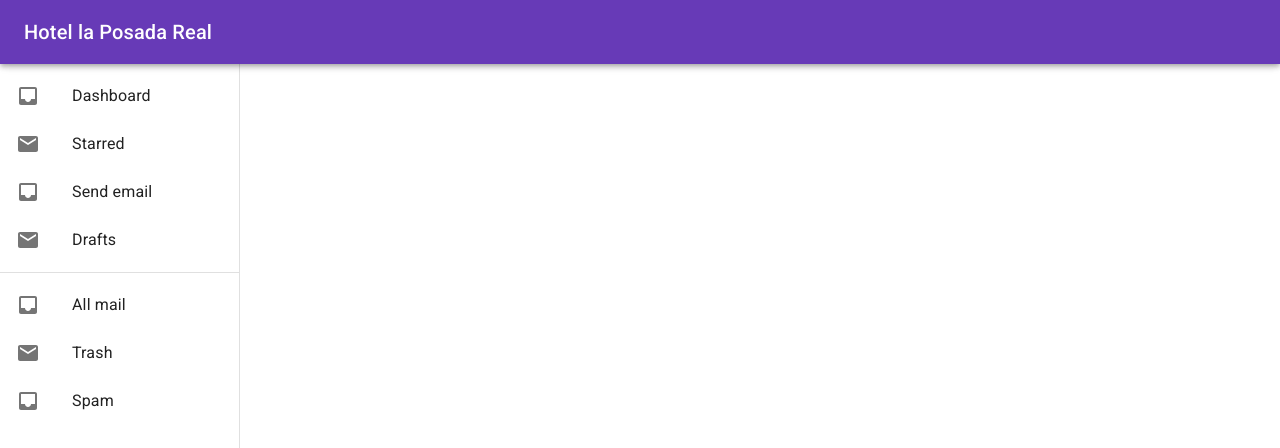
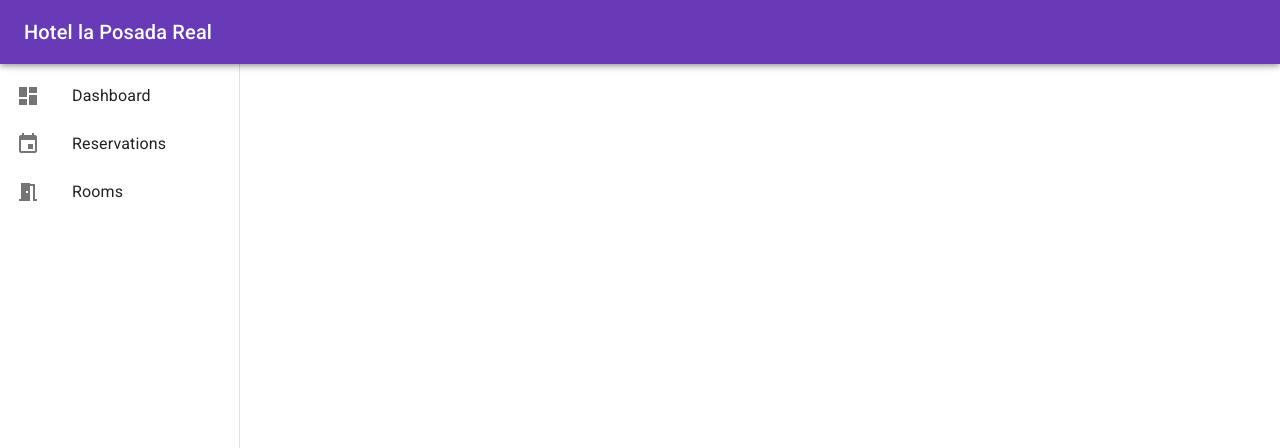
Before and after one commit to jkevxx/hotel-front, a React (Create React App) app: page /dashboard in a window 1280 px wide. Shown: the top 448 px of the page. Built offline with nearby package versions, Linux system fonts and the light colour scheme.

Commit message:
home improvement

```diff
--- a/src/App.js
+++ b/src/App.js
@@ -6,7 +6,7 @@ import Rooms from './pages/client/Rooms'
 
 import NotFoundPage from './pages/NotFoundPage'
 import Dashboard from "./pages/manager/dashboard/Dashboard";
-
+import Reservations from "./pages/manager/reservation/Reservations";
 
 
 function App() {
@@ -18,6 +18,7 @@ function App() {
         <Route path="/" element={<Home />} />
         <Route path="/login" element={<Login />} />
         <Route path="/dashboard" element={<Dashboard />} />
+        <Route path="/reservations" element={<Reservations />} />
         {/* <Route path="/about" element={<AboutUs />} /> */}
         <Route path="/rooms/:TypeRoomId" element={<Rooms />} />
         <Route path="*" element={<NotFoundPage />} />
--- a/src/components/client/container/BodyUser.js
+++ b/src/components/client/container/BodyUser.js
@@ -27,6 +27,9 @@ import { LocalizationProvider } from "@mui/x-date-pickers/LocalizationProvider";
 
 // Icons
 import SearchOutlinedIcon from '@mui/icons-material/SearchOutlined';
+import FacebookIcon from '@mui/icons-material/Facebook';
+import InstagramIcon from '@mui/icons-material/Instagram';
+import TwitterIcon from '@mui/icons-material/Twitter';
 
 // Components
 import CardUser from './CardUser'
@@ -273,22 +276,17 @@ function BodyUser() {
         </Box>
 
         {/* About Us */}
-        <Box component='section'
+        <Box component='section' id='about'
           sx={{
             display: 'flex',
             justifyContent: 'center',
             alignItems: 'center',
-            // flexDirection: 'column',
-            // height: '200px',
-            marginTop: '100px',
+            marginTop: '200px',
           }}
         >
           <Box component='div'
             sx={{
               width: '80vw',
-              // border: '1px black solid'
-              // marginTop: '10px',
-              // display: 'flex',
             }}
           >
             <Typography variant="h4" component="div">About us</Typography>
@@ -316,24 +314,40 @@ function BodyUser() {
 
       </main>
 
-      <Box component='footer'
+      <Box component='footer' id='footer'
         sx={{
-          height: "80px",
+          height: "380px",
           display: 'flex',
           justifyContent: 'center',
           alignItems: 'center',
+          marginTop: '400px',
+          bgcolor: '#673ab7',
+          color: '#fff'
         }}
       >
         <Box component='div'
           sx={{
             width: '80vw',
+            height: '80%',
             // border: '1px black solid'
             // marginTop: '10px',
-            // display: 'flex',
+            display: 'flex',
+            flexDirection: 'column',
+            justifyContent: 'space-around',
+            alignItems: 'end',
           }}
         >
           <Typography variant="h4" component="div">
-            Footer
+            Hotel la Posada Real
+          </Typography>
+          <Box component='div'>
+            <FacebookIcon sx={{ marginRight: '20px' }} />
+            <InstagramIcon sx={{ marginRight: '20px' }} />
+            <TwitterIcon sx={{ marginRight: '20px' }} />
+          </Box>
+
+          <Typography variant='body1' component="div">
+            © 2022 posadaReal.com is an Expedia Group company. All rights reserved.
           </Typography>
         </Box>
 
--- a/src/components/client/navBar/NavBarUser.js
+++ b/src/components/client/navBar/NavBarUser.js
@@ -50,10 +50,10 @@ function NavBarUser() {
               }}
             >
               {/* <Button color="dark" component={Link} to='/about'> */}
-              <Button color="dark" component={Link} to='#aboutus  '>
+              <Button color="dark" component='a' href='#about'>
                 About us
               </Button >
-              <Button color="dark">
+              <Button color="dark" component='a' href='#footer'>
                 Contact Us
               </Button >
 
@@ -62,6 +62,7 @@ function NavBarUser() {
 
         </Toolbar>
       </AppBar>
+
     </>
   )
 }
--- a/src/components/manager/navbar/NavbarManager.js
+++ b/src/components/manager/navbar/NavbarManager.js
@@ -1,10 +1,11 @@
+import React from 'react'
 import { AppBar, Box, Divider, Drawer, List, ListItem, ListItemIcon, ListItemText, ThemeProvider, Toolbar, Typography } from '@mui/material'
 
-import MailIcon from '@mui/icons-material/Mail'
-import InboxIcon from '@mui/icons-material/Inbox';
-import React from 'react'
+import { NavLink } from 'react-router-dom'
 
 import theme from '../../../theme'
+
+import { admin } from './routesManager'
 
 const drawerWidth = 240;
 
@@ -31,28 +32,17 @@ function NavbarManager() {
           <Toolbar />
           <Box sx={{ overflow: 'auto' }}>
             <List>
-              {['Dashboard', 'Starred', 'Send email', 'Drafts'].map((text, index) => (
-                <ListItem button key={text}>
-                  <ListItemIcon>
-                    {index % 2 === 0 ? <InboxIcon /> : <MailIcon />}
-                  </ListItemIcon>
-                  <ListItemText primary={text} />
-                </ListItem>
-              ))}
-            </List>
-            <Divider />
-            <List>
-              {['All mail', 'Trash', 'Spam'].map((text, index) => (
-                <ListItem button key={text}>
-                  <ListItemIcon>
-                    {index % 2 === 0 ? <InboxIcon /> : <MailIcon />}
-                  </ListItemIcon>
-                  <ListItemText primary={text} />
+              {admin.map((value, index) => (
+                <ListItem button component={NavLink} to={value.route} key={index}>
+                  <ListItemIcon>{value.icon}</ListItemIcon>
+                  <ListItemText primary={value.nameRoute} />
                 </ListItem>
               ))}
             </List>
           </Box>
         </Drawer>
+
+
       </ThemeProvider>
 
     </>
--- /dev/null
+++ b/src/components/manager/navbar/routesManager.js
@@ -0,0 +1,25 @@
+import DashboardIcon from '@mui/icons-material/Dashboard';
+import EventIcon from '@mui/icons-material/Event';
+import MeetingRoomIcon from '@mui/icons-material/MeetingRoom';
+
+
+export const admin = [
+  {
+    id: 1,
+    nameRoute: "Dashboard",
+    route: "/dashboard",
+    icon: <DashboardIcon />
+  },
+  {
+    id: 2,
+    nameRoute: "Reservations",
+    route: "/reservations",
+    icon: <EventIcon />
+  },
+  {
+    id: 3,
+    nameRoute: "Rooms",
+    route: "/room",
+    icon: <MeetingRoomIcon />
+  },
+]
--- /dev/null
+++ b/src/pages/manager/reservation/Reservations.js
@@ -0,0 +1,11 @@
+import React from 'react'
+
+function Reservations() {
+  return (
+    <div>
+      Hi world
+    </div>
+  )
+}
+
+export default Reservations
```
